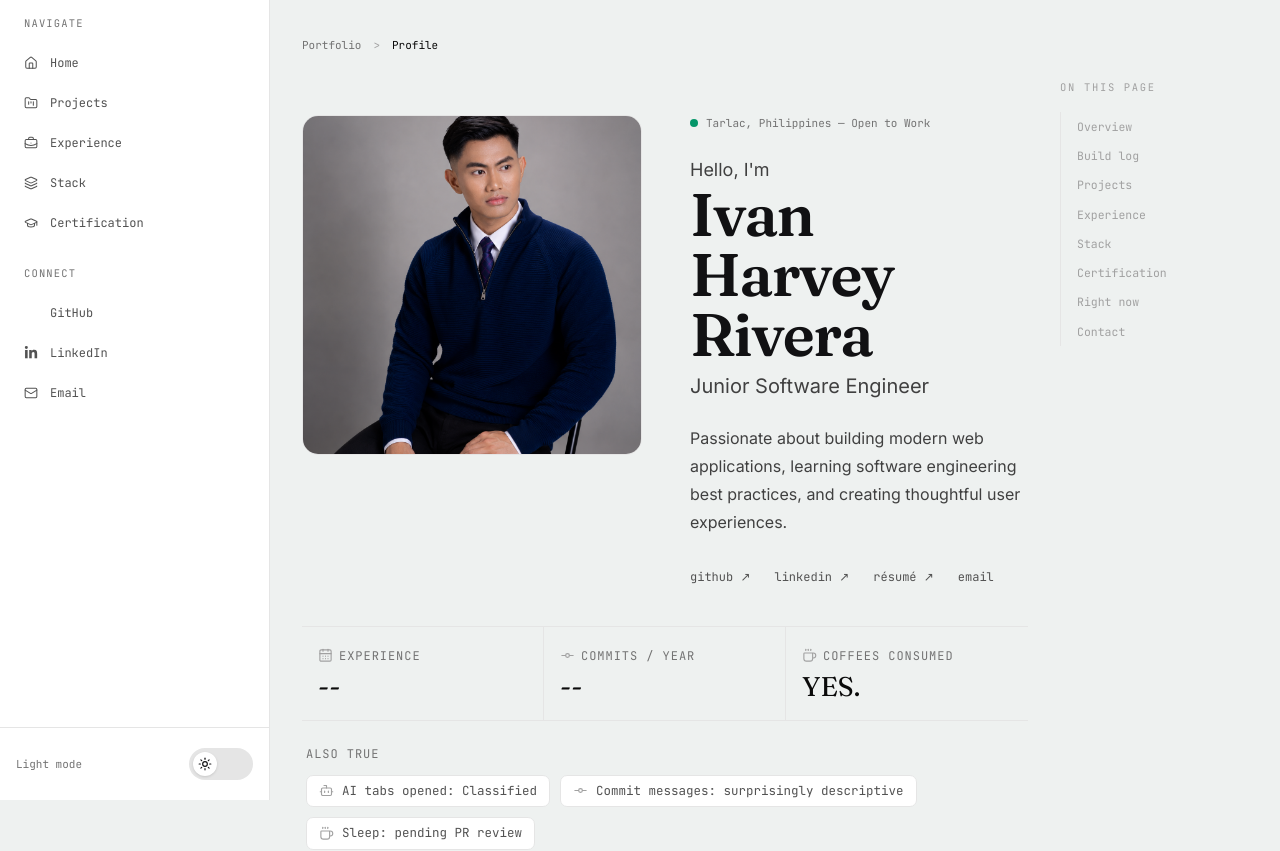
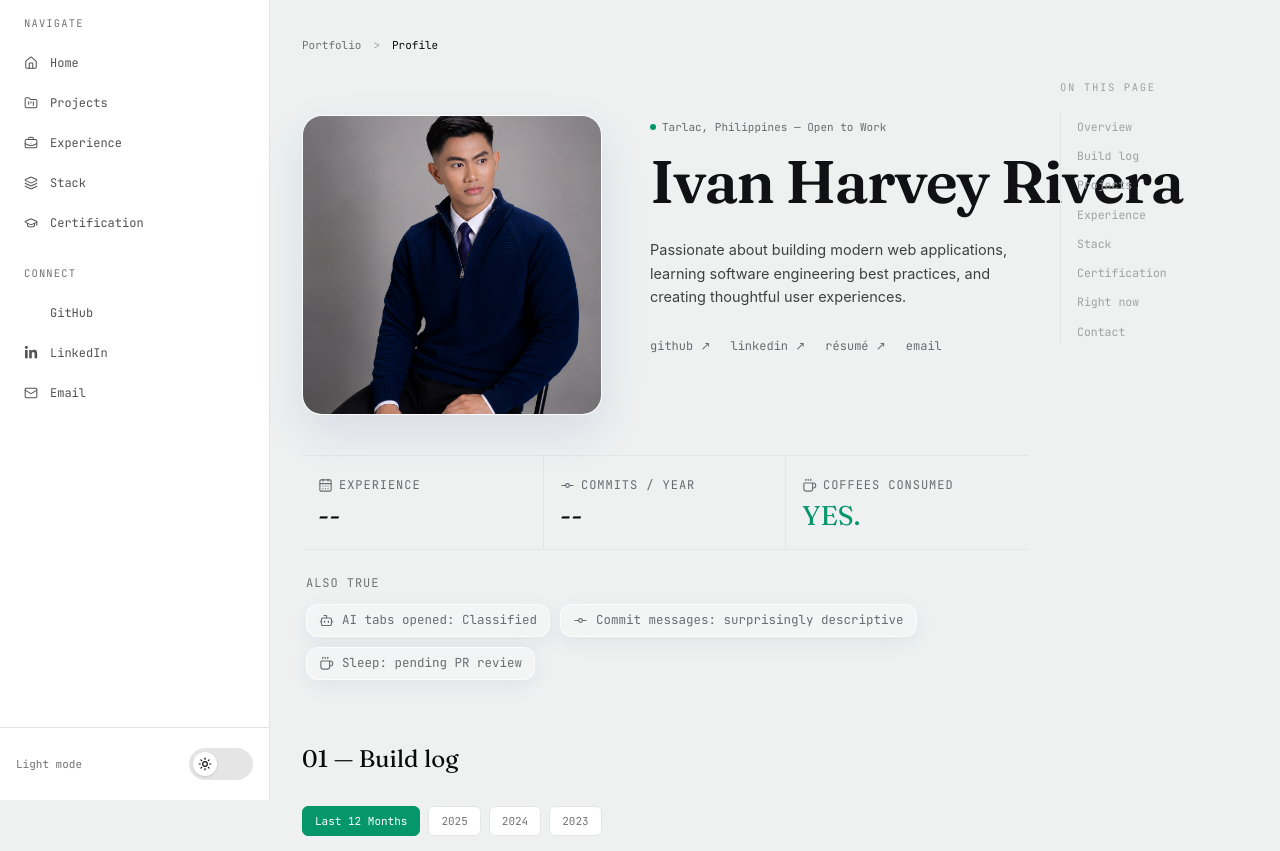
Before and after one commit to The-Young-Swag/Portfolio_DevStudio, a React (Vite) app: page / in a window 1280 px wide. Shown: the top 851 px of the page. Built offline with nearby package versions, Linux system fonts and the light colour scheme; some icons are missing.

Commit message:
refactor: modernize hero section

```diff
--- a/src/components/hero/AlsoTrue.tsx
+++ b/src/components/hero/AlsoTrue.tsx
@@ -44,15 +44,18 @@ export function AlsoTrue() {
                         inline-flex
                         items-center
                         gap-2
-                            rounded-[7px]
+                        rounded-[12px]
                         border
-                            border-neutral-200
-                            bg-white
+                        border-white/70
+                        bg-white/30
                         px-3
                         py-1.5
                         font-mono
                         text-[12.5px]
-                            text-neutral-600
+                        text-[var(--graphite)]
+                        shadow-[0_6px_20px_rgba(31,38,135,0.06)]
+                        backdrop-blur-[12px]
+                        backdrop-saturate-[140%]
                         transition-colors
                         duration-150
                         hover:border-[#059669]
@@ -63,7 +66,7 @@ export function AlsoTrue() {
                             size={15}
                             strokeWidth={1.8}
                             className="
-                                text-neutral-400
+                            text-[var(--graphite)]
                             transition-colors
                             duration-150
                             group-hover:text-[#059669]
--- a/src/components/hero/Hero.tsx
+++ b/src/components/hero/Hero.tsx
@@ -15,8 +15,9 @@ export function Hero() {
                         mt-16
                         grid
                         items-start
-                        gap-12
-                        md:grid-cols-[340px_minmax(0,1fr)]
+                        gap-8
+                        md:grid-cols-[300px_minmax(0,1fr)]
+                        md:gap-12
                     "
                 >
                     <HeroPortrait />
--- a/src/components/hero/HeroInfo.tsx
+++ b/src/components/hero/HeroInfo.tsx
@@ -3,37 +3,71 @@ import { profile } from "@/constants/profile";
 
 export function HeroInfo() {
     return (
-        <div>
-            <p className="font-mono text-[11px] text-neutral-500">
-                <span className="mr-2 inline-block h-2 w-2 rounded-full bg-[#059669]" />
+        <div className="min-w-0 pt-1">
+            {/* Availability */}
+            <p
+                className="
+                    mb-4
+                    flex
+                    items-center
+                    gap-1.5
+                    font-mono
+                    text-[11px]
+                    text-[var(--graphite)]
+                "
+            >
+                <span
+                    className="
+                        h-1.5
+                        w-1.5
+                        rounded-full
+                        bg-[#059669]
+                    "
+                />
+
                 {profile.location} — {profile.availability}
             </p>
 
-            <Text className="mt-6 text-lg">
-                {profile.greeting}
-            </Text>
-
-            <Heading level={1}>
+            {/* Name */}
+            <Heading
+                level={1}
+                className="
+                    whitespace-nowrap
+                    text-[42px]
+                    font-semibold
+                    leading-[0.98]
+                    tracking-tight
+                    sm:text-[48px]
+                "
+            >
                 {profile.name}
             </Heading>
 
-            <Text className="mt-2 text-xl">
-                {profile.headline}
-            </Text>
-
-            <div className="mt-6 max-w-xl">
-                <Text>
+            {/* Description */}
+            <div
+                className="
+                    mt-7
+                    max-w-[520px]
+                    space-y-4
+                    font-sans
+                    text-[14.5px]
+                    leading-relaxed
+                    text-[var(--graphite)]
+                "
+            >
+                <Text className="text-[14.5px] leading-relaxed text-[var(--graphite)]">
                     {profile.description}
                 </Text>
             </div>
 
+            {/* External links */}
             <div
                 className="
-                    mt-8
+                    mt-7
                     flex
                     flex-wrap
-                    gap-x-6
-                    gap-y-3
+                    gap-x-5
+                    gap-y-2
                     font-mono
                     text-[12px]
                 "
@@ -43,7 +77,10 @@ export function HeroInfo() {
                     target="_blank"
                     rel="noreferrer"
                     className="
-                        text-neutral-600
+                        inline-flex
+                        items-center
+                        gap-1
+                        text-[var(--graphite)]
                         transition-colors
                         duration-150
                         hover:text-[#059669]
@@ -57,7 +94,10 @@ export function HeroInfo() {
                     target="_blank"
                     rel="noreferrer"
                     className="
-                        text-neutral-600
+                        inline-flex
+                        items-center
+                        gap-1
+                        text-[var(--graphite)]
                         transition-colors
                         duration-150
                         hover:text-[#059669]
@@ -71,7 +111,10 @@ export function HeroInfo() {
                     target="_blank"
                     rel="noreferrer"
                     className="
-                        text-neutral-600
+                        inline-flex
+                        items-center
+                        gap-1
+                        text-[var(--graphite)]
                         transition-colors
                         duration-150
                         hover:text-[#059669]
@@ -83,7 +126,7 @@ export function HeroInfo() {
                 <a
                     href={`mailto:${profile.email}`}
                     className="
-                        text-neutral-600
+                        text-[var(--graphite)]
                         transition-colors
                         duration-150
                         hover:text-[#059669]
--- a/src/components/hero/HeroPortrait.tsx
+++ b/src/components/hero/HeroPortrait.tsx
@@ -5,9 +5,13 @@ export function HeroPortrait() {
         <figure
             className="
                 overflow-hidden
-                rounded-2xl
+                rounded-[20px]
                 border
-                border-neutral-200
+                border-white/70
+                bg-white/30
+                shadow-[0_18px_45px_rgba(31,38,135,0.10)]
+                backdrop-blur-[18px]
+                backdrop-saturate-[140%]
             "
         >
             <img
--- a/src/components/hero/StatItem.tsx
+++ b/src/components/hero/StatItem.tsx
@@ -11,16 +11,14 @@ export function StatItem({
     value,
     icon: Icon,
 }: StatItemProps) {
+    const isCoffeeStat = label === "Coffees Consumed";
+
     return (
         <div
             className="
                 group
-                relative
                 px-4
                 py-5
-                transition-colors
-                duration-150
-                hover:bg-neutral-50
                 sm:px-4
             "
         >
@@ -34,7 +32,7 @@ export function StatItem({
                     text-[12px]
                     uppercase
                     tracking-[0.08em]
-                    text-neutral-500
+                    text-[var(--graphite)]
                     transition-colors
                     duration-150
                     group-hover:text-[#059669]
@@ -44,7 +42,7 @@ export function StatItem({
                     size={15}
                     strokeWidth={1.8}
                     className="
-                        text-neutral-400
+                        text-[var(--graphite)]
                         transition-colors
                         duration-150
                         group-hover:text-[#059669]
@@ -56,14 +54,20 @@ export function StatItem({
 
             {/* Value */}
             <p
-                className="
+                className={`
                     mt-2
                     font-display
                     text-[25px]
                     leading-none
-                    text-neutral-950
                     sm:text-[27px]
-                "
+                    transition-colors
+                    duration-150
+                    ${
+                        isCoffeeStat
+                            ? "text-[#059669] group-hover:text-neutral-950"
+                            : "text-neutral-950"
+                    }
+                `}
             >
                 {value}
             </p>
--- a/src/constants/profile.ts
+++ b/src/constants/profile.ts
@@ -1,5 +1,4 @@
 export const profile = {
-    greeting: "Hello, I'm",
 
     name: "Ivan Harvey Rivera",
 
```
Lines whose indentation alone changed are shown as unchanged.
